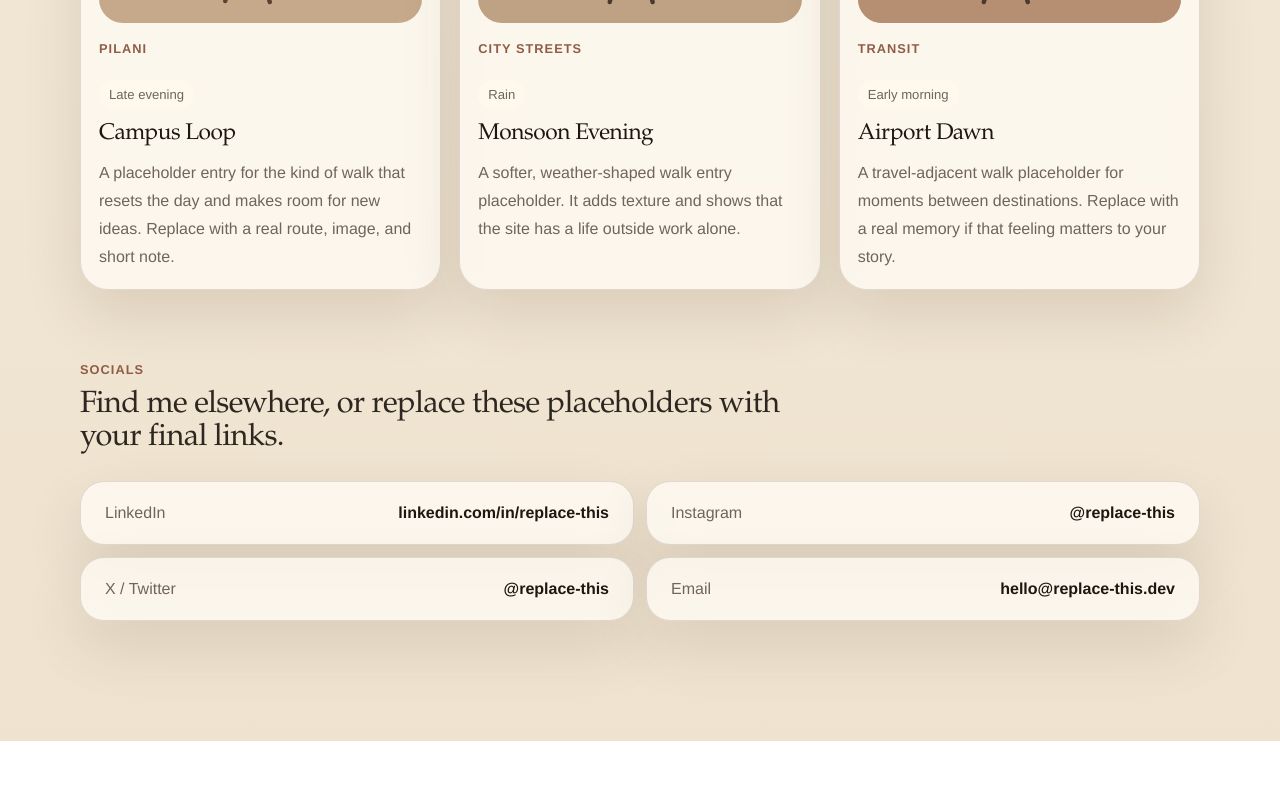
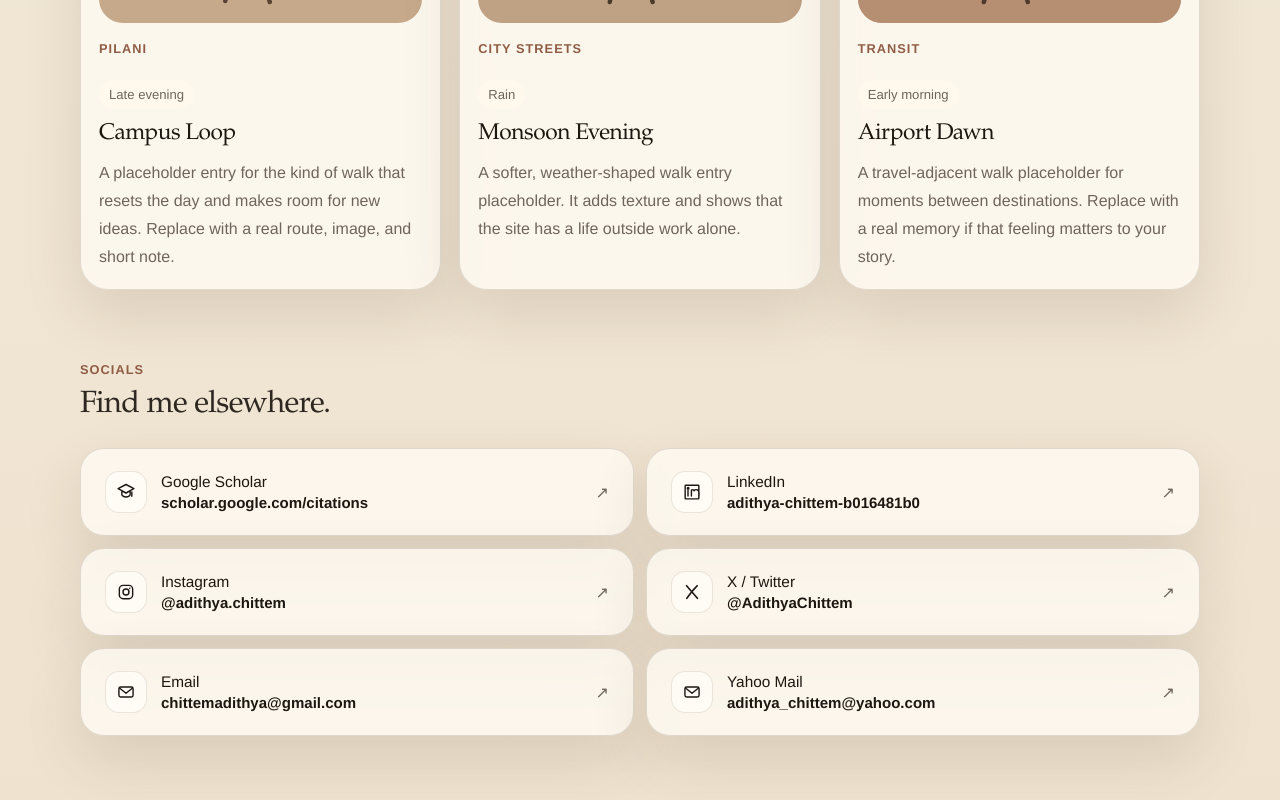
Before and after one commit to chitadi/personal-website, a Next.js app: page / in a window 1280 px wide. Shown: the part 3289-4089 px from the top of the page. Before the commit the page ends 4030 px from the top, so only its background shows below. Built offline with nearby package versions, Linux system fonts and the light colour scheme; no server answers.

Commit message:
o. added socials

```diff
--- a/app/globals.css
+++ b/app/globals.css
@@ -431,6 +431,7 @@ textarea {
 
 .social-card {
   display: flex;
+  align-items: center;
   justify-content: space-between;
   gap: 18px;
   padding: 22px 24px;
@@ -443,9 +444,53 @@ textarea {
   transform: translateY(-2px);
 }
 
+.social-card__lead {
+  display: flex;
+  align-items: center;
+  gap: 14px;
+  min-width: 0;
+}
+
+.social-card__icon {
+  display: grid;
+  flex-shrink: 0;
+  place-items: center;
+  width: 42px;
+  height: 42px;
+  border: 1px solid rgba(103, 71, 51, 0.12);
+  border-radius: 14px;
+  background: rgba(255, 252, 247, 0.72);
+  color: var(--ink);
+}
+
+.social-card__icon svg {
+  width: 20px;
+  height: 20px;
+}
+
+.social-card__copy {
+  display: flex;
+  flex-direction: column;
+  gap: 3px;
+  min-width: 0;
+}
+
+.social-card__label {
+  color: var(--ink);
+  font-size: 0.96rem;
+}
+
 .social-card strong {
   color: var(--ink);
   font-weight: 600;
+  font-size: 0.94rem;
+  overflow-wrap: anywhere;
+}
+
+.social-card__arrow {
+  flex-shrink: 0;
+  color: var(--muted);
+  font-size: 1rem;
 }
 
 .detail-page {
--- a/app/page.tsx
+++ b/app/page.tsx
@@ -2,6 +2,7 @@ import Image from "next/image";
 
 import { JsonLd } from "@/components/json-ld";
 import { SectionCard } from "@/components/section-card";
+import { SocialIcon } from "@/components/social-icon";
 import {
   education,
   hero,
@@ -207,7 +208,7 @@ export default function HomePage() {
           <div className="section-header">
             <p className="section-header__eyebrow">Socials</p>
             <h2 id="socials-title" className="section-header__title">
-              Find me elsewhere, or replace these placeholders with your final links.
+              Find me elsewhere.
             </h2>
           </div>
 
@@ -220,8 +221,18 @@ export default function HomePage() {
                 target={item.href.startsWith("mailto:") ? undefined : "_blank"}
                 rel={item.href.startsWith("mailto:") ? undefined : "noreferrer"}
               >
-                <span>{item.label}</span>
-                <strong>{item.handle}</strong>
+                <span className="social-card__lead">
+                  <span className="social-card__icon">
+                    <SocialIcon icon={item.icon} />
+                  </span>
+                  <span className="social-card__copy">
+                    <span className="social-card__label">{item.label}</span>
+                    <strong>{item.handle}</strong>
+                  </span>
+                </span>
+                <span className="social-card__arrow" aria-hidden="true">
+                  ↗
+                </span>
               </a>
             ))}
           </div>
--- /dev/null
+++ b/components/social-icon.tsx
@@ -0,0 +1,98 @@
+import type { SocialIconName } from "@/content/site-data";
+
+type SocialIconProps = {
+  icon: SocialIconName;
+};
+
+export function SocialIcon({ icon }: SocialIconProps) {
+  switch (icon) {
+    case "scholar":
+      return (
+        <svg viewBox="0 0 24 24" aria-hidden="true">
+          <path
+            d="M12 3 2.5 8 12 13 21.5 8 12 3Zm-5 7.8v4.2c0 1.2 2.3 3 5 3s5-1.8 5-3v-4.2L12 13.5 7 10.8Zm12 1.2v5.2"
+            fill="none"
+            stroke="currentColor"
+            strokeLinecap="round"
+            strokeLinejoin="round"
+            strokeWidth="1.7"
+          />
+        </svg>
+      );
+    case "linkedin":
+      return (
+        <svg viewBox="0 0 24 24" aria-hidden="true">
+          <path
+            d="M7.2 9.4v7.4M7.3 6.6a.95.95 0 1 1 0 1.9.95.95 0 0 1 0-1.9ZM11.3 16.8V9.4h3v1.1c.5-.8 1.5-1.4 2.8-1.4 2.2 0 3.3 1.4 3.3 4v3.7M4.6 3.8h14.8a.8.8 0 0 1 .8.8v14.8a.8.8 0 0 1-.8.8H4.6a.8.8 0 0 1-.8-.8V4.6a.8.8 0 0 1 .8-.8Z"
+            fill="none"
+            stroke="currentColor"
+            strokeLinecap="round"
+            strokeLinejoin="round"
+            strokeWidth="1.7"
+          />
+        </svg>
+      );
+    case "instagram":
+      return (
+        <svg viewBox="0 0 24 24" aria-hidden="true">
+          <rect
+            x="4"
+            y="4"
+            width="16"
+            height="16"
+            rx="4.5"
+            fill="none"
+            stroke="currentColor"
+            strokeWidth="1.7"
+          />
+          <circle
+            cx="12"
+            cy="12"
+            r="3.6"
+            fill="none"
+            stroke="currentColor"
+            strokeWidth="1.7"
+          />
+          <circle cx="16.5" cy="7.5" r="1" fill="currentColor" />
+        </svg>
+      );
+    case "x":
+      return (
+        <svg viewBox="0 0 24 24" aria-hidden="true">
+          <path
+            d="M5.5 4.5 18.5 19.5M18.2 4.5l-5.3 5.9M10.8 12.8 5.8 19.5"
+            fill="none"
+            stroke="currentColor"
+            strokeLinecap="round"
+            strokeLinejoin="round"
+            strokeWidth="2"
+          />
+        </svg>
+      );
+    case "email":
+      return (
+        <svg viewBox="0 0 24 24" aria-hidden="true">
+          <rect
+            x="3.5"
+            y="6"
+            width="17"
+            height="12"
+            rx="2"
+            fill="none"
+            stroke="currentColor"
+            strokeWidth="1.7"
+          />
+          <path
+            d="m4.5 7.5 7.5 6 7.5-6"
+            fill="none"
+            stroke="currentColor"
+            strokeLinecap="round"
+            strokeLinejoin="round"
+            strokeWidth="1.7"
+          />
+        </svg>
+      );
+    default:
+      return null;
+  }
+}
--- a/content/site-data.ts
+++ b/content/site-data.ts
@@ -1,7 +1,15 @@
+export type SocialIconName =
+  | "scholar"
+  | "linkedin"
+  | "instagram"
+  | "x"
+  | "email";
+
 export type SocialLink = {
   label: string;
   href: string;
   handle: string;
+  icon: SocialIconName;
 };
 
 export type EntryLink = {
@@ -61,7 +69,7 @@ export const siteConfig = {
   title: "Engineer, researcher, and builder",
   description:
     "A warm, editorial personal website about work, projects, research, and the long walks that tie it all together.",
-  email: "hello@replace-this.dev",
+  email: "chittemadithya@gmail.com",
 };
 
 export const hero = {
@@ -277,24 +285,40 @@ export const walkingItems: WalkingItem[] = [
 
 export const socialLinks: SocialLink[] = [
   {
+    label: "Google Scholar",
+    href: "https://scholar.google.com/citations?hl=en&view_op=list_works&gmla=AF9nlQs5uIPZjmlFs_joHg0PR-XgO29AnImS6pA9le5gh0ZrOBk1b8gR_vQeO77sjdXrGgtr5pqFqkPp8aanmb5iyrwQJVBQDXV7aUPNG5E&user=iLp7izgAAAAJ",
+    handle: "scholar.google.com/citations",
+    icon: "scholar",
+  },
+  {
     label: "LinkedIn",
-    href: "https://www.linkedin.com/in/replace-this",
-    handle: "linkedin.com/in/replace-this",
+    href: "https://www.linkedin.com/in/adithya-chittem-b016481b0/",
+    handle: "adithya-chittem-b016481b0",
+    icon: "linkedin",
   },
   {
     label: "Instagram",
-    href: "https://www.instagram.com/replace-this",
-    handle: "@replace-this",
+    href: "https://www.instagram.com/adithya.chittem/",
+    handle: "@adithya.chittem",
+    icon: "instagram",
   },
   {
     label: "X / Twitter",
-    href: "https://x.com/replace-this",
-    handle: "@replace-this",
+    href: "https://x.com/AdithyaChittem",
+    handle: "@AdithyaChittem",
+    icon: "x",
   },
   {
     label: "Email",
-    href: `mailto:${siteConfig.email}`,
-    handle: siteConfig.email,
+    href: "mailto:chittemadithya@gmail.com",
+    handle: "chittemadithya@gmail.com",
+    icon: "email",
+  },
+  {
+    label: "Yahoo Mail",
+    href: "mailto:adithya_chittem@yahoo.com",
+    handle: "adithya_chittem@yahoo.com",
+    icon: "email",
   },
 ];
 
```
Also changed, not shown: 1 other file (tests, documents, lock files or other folders).
